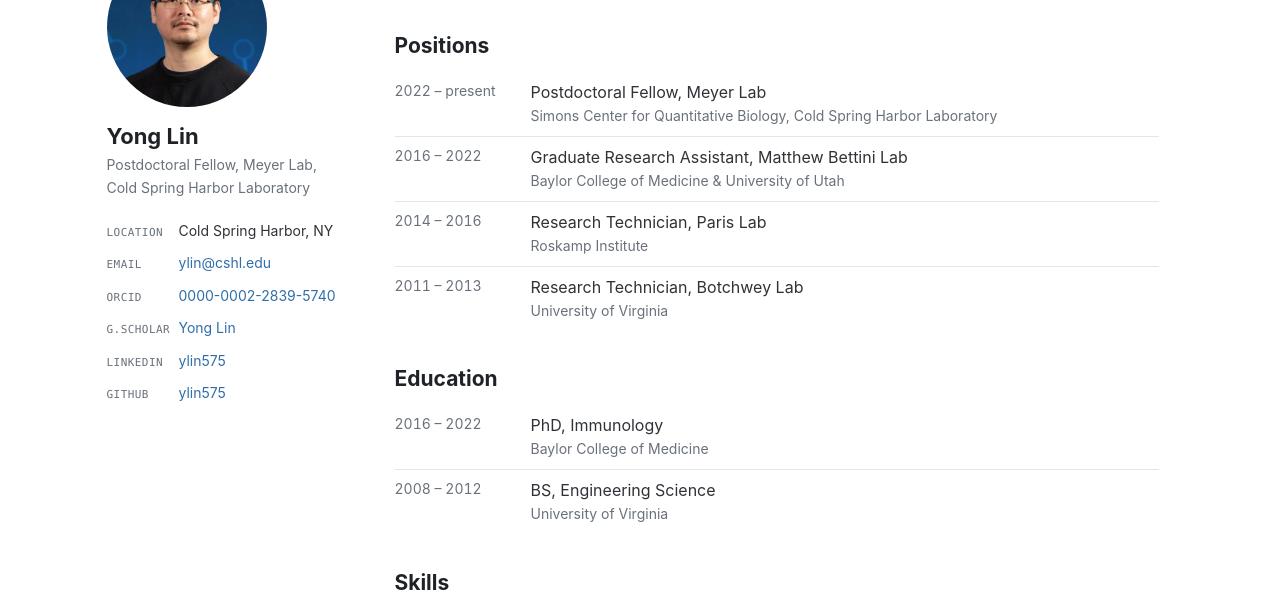
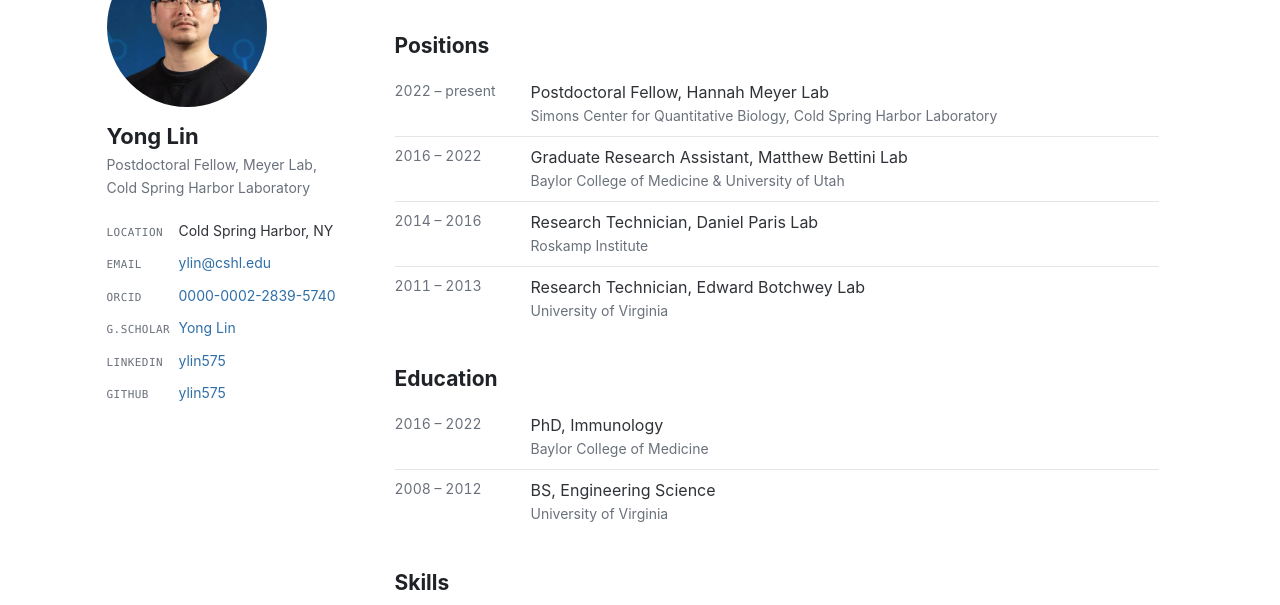
Before and after one commit to ylin575/ylin575.github.io, a plain HTML site: page cv.html in a window 1280 px wide. Shown: the part 151-756 px from the top of the page. Drawn offline with Linux system fonts and the light colour scheme.

Commit message:
Update cv.html

```diff
--- a/cv.html
+++ b/cv.html
@@ -54,7 +54,7 @@
       <ul class="cv-list">
         <li>
           <span class="cv-date">2022 – present</span>
-          <span>Postdoctoral Fellow, Meyer Lab
+          <span>Postdoctoral Fellow, Hannah Meyer Lab
             <span class="cv-sub">Simons Center for Quantitative Biology, Cold Spring Harbor Laboratory</span></span>
         </li>
         <li>
@@ -65,12 +65,12 @@
         <li>
           <!-- TODO: add dates -->
           <span class="cv-date">2014 – 2016</span>
-          <span>Research Technician, Paris Lab
+          <span>Research Technician, Daniel Paris Lab
             <span class="cv-sub">Roskamp Institute</span></span>
         </li>
         <li>
           <span class="cv-date">2011 – 2013</span>
-          <span>Research Technician, Botchwey Lab
+          <span>Research Technician, Edward Botchwey Lab
             <span class="cv-sub">University of Virginia</span></span>
         </li>
       </ul>
```
